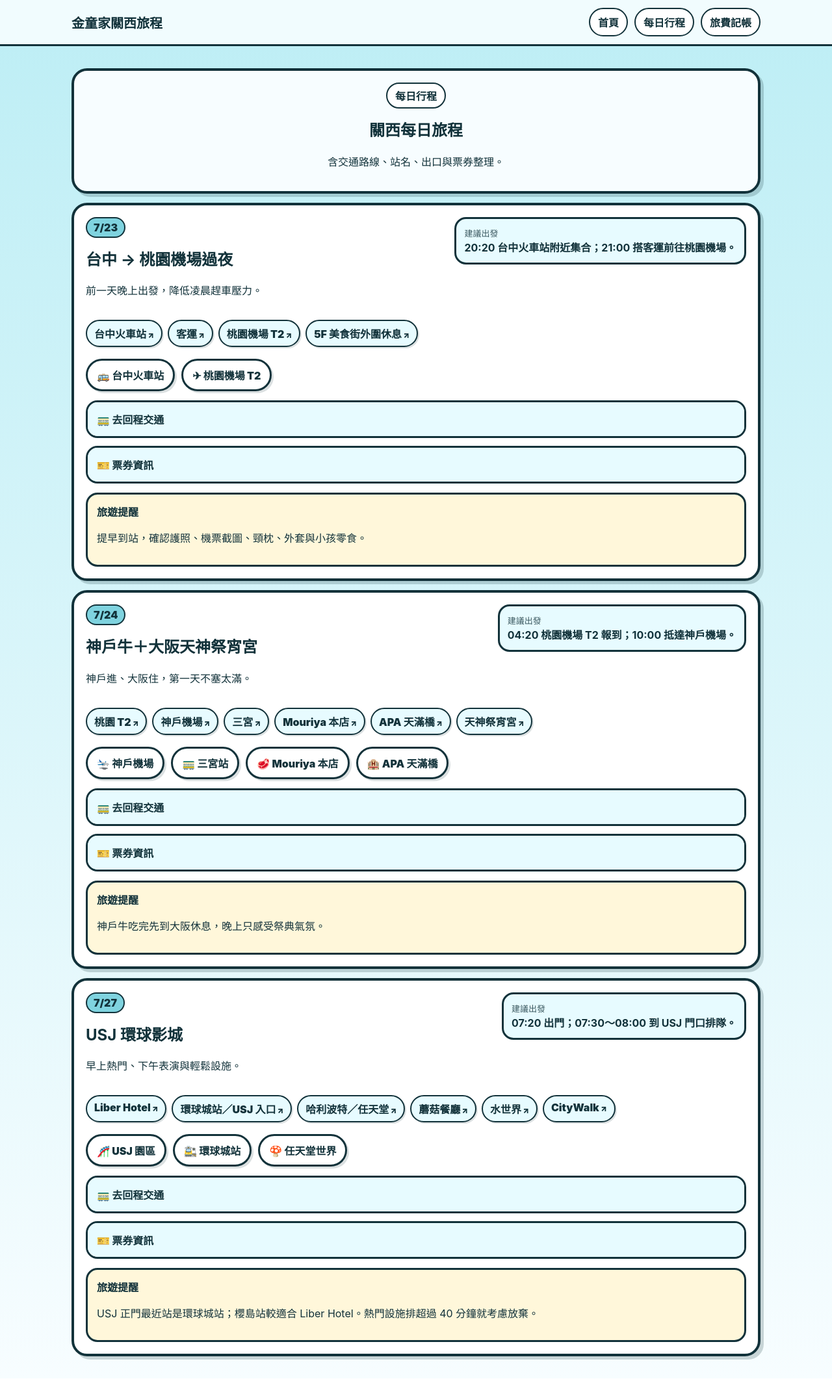
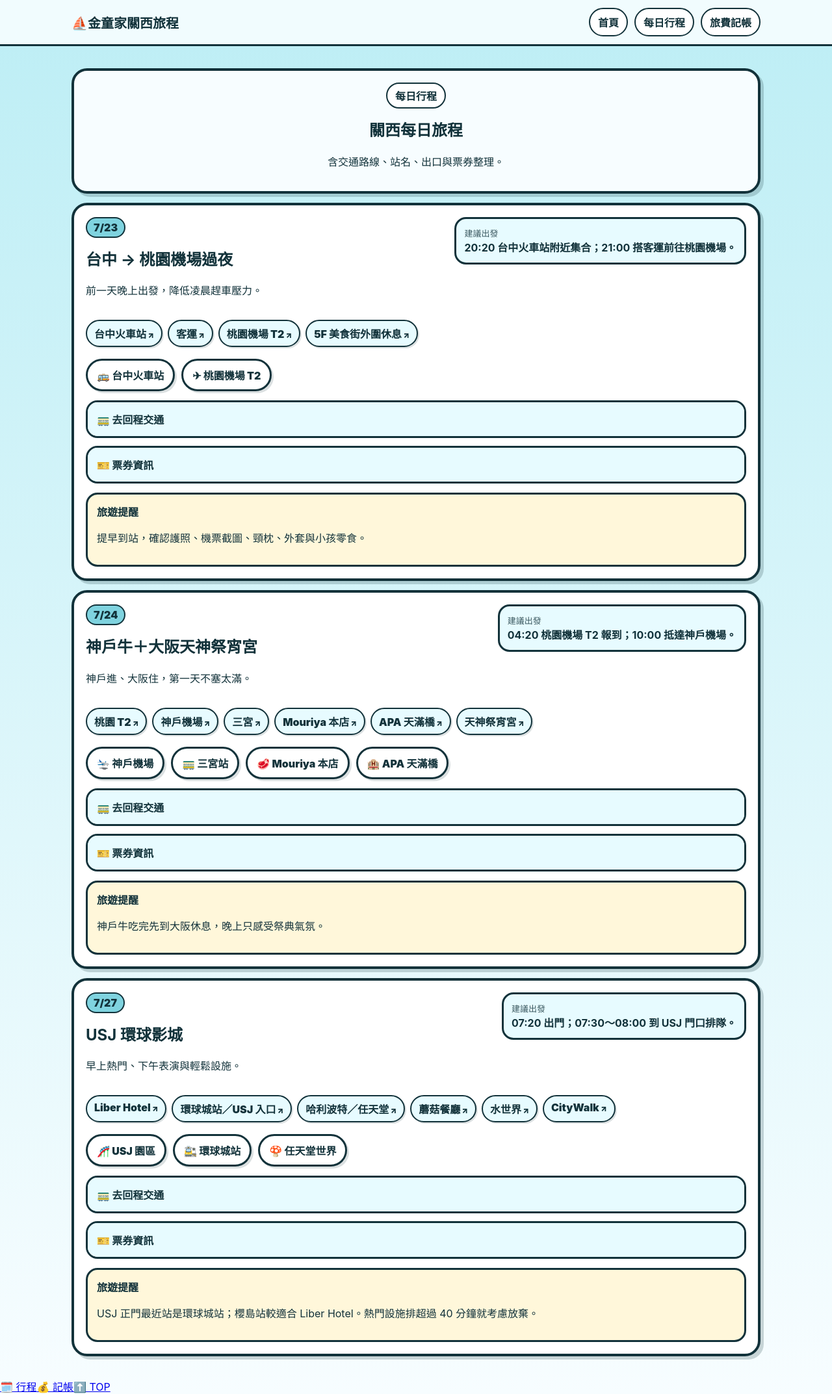
Before and after one commit to sacha693/my-storyjs-app, a React (Vite) app: page /my-storyjs-app/days in a window 1280 px wide. Shown: the whole page at 65% size. Before the commit the page ends 2121 px from the top, so only its background shows below. Built offline with nearby package versions, Linux system fonts and the light colour scheme.

Commit message:
Add floating actions and improved app layout

```diff
--- a/src/components/AppLayout.tsx
+++ b/src/components/AppLayout.tsx
@@ -6,10 +6,11 @@ export function AppLayout() {
       <header className="topbar">
         <div className="topbarInner">
           <Link className="brand" to="/">
+            <span className="brandIcon">⛵</span>
             金童家關西旅程
           </Link>
 
-          <nav className="topnav">
+          <nav className="topnav" aria-label="主要導覽">
             <Link to="/">首頁</Link>
             <Link to="/days">每日行程</Link>
             <Link to="/expense">旅費記帳</Link>
@@ -18,6 +19,12 @@ export function AppLayout() {
       </header>
 
       <Outlet />
+
+      <nav className="floatingActions" aria-label="快速操作">
+        <Link to="/days">🗓️ 行程</Link>
+        <Link to="/expense">💰 記帳</Link>
+        <a href="#top">⬆️ TOP</a>
+      </nav>
     </>
   )
 }
```
